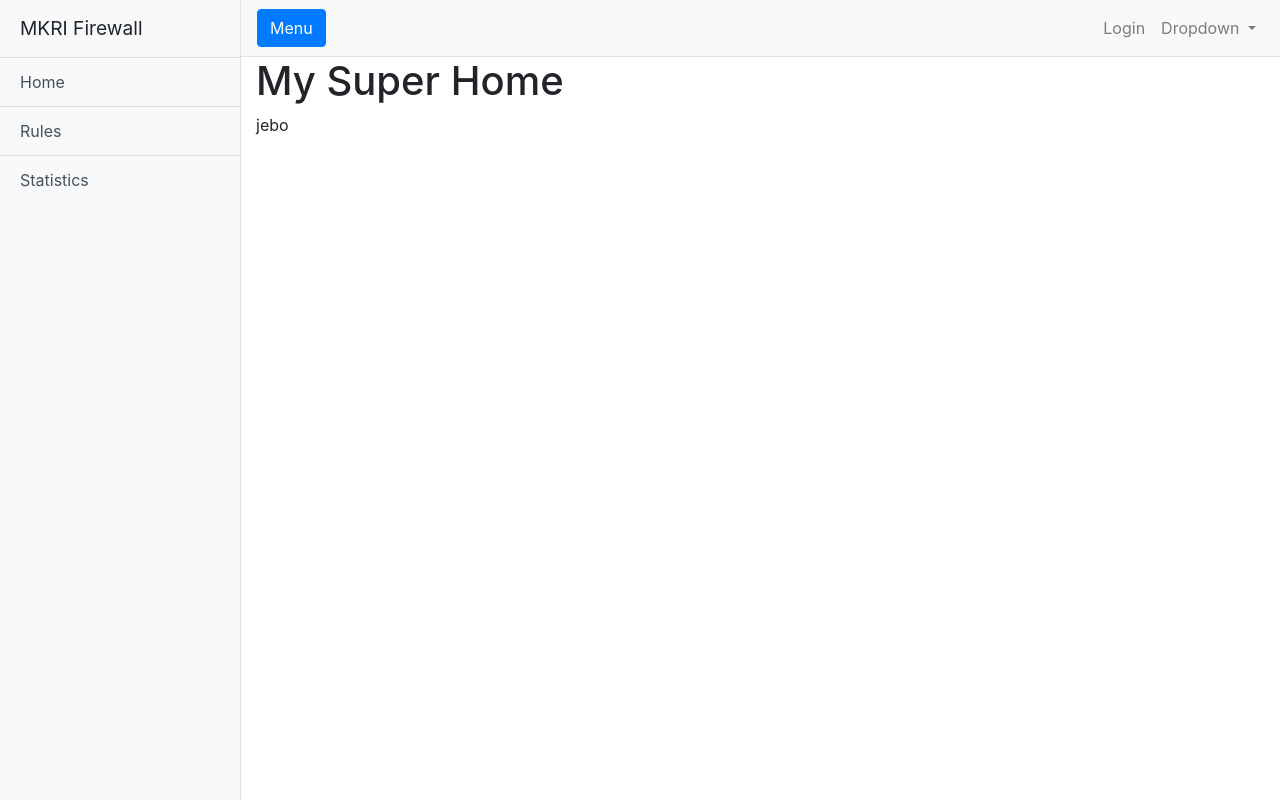
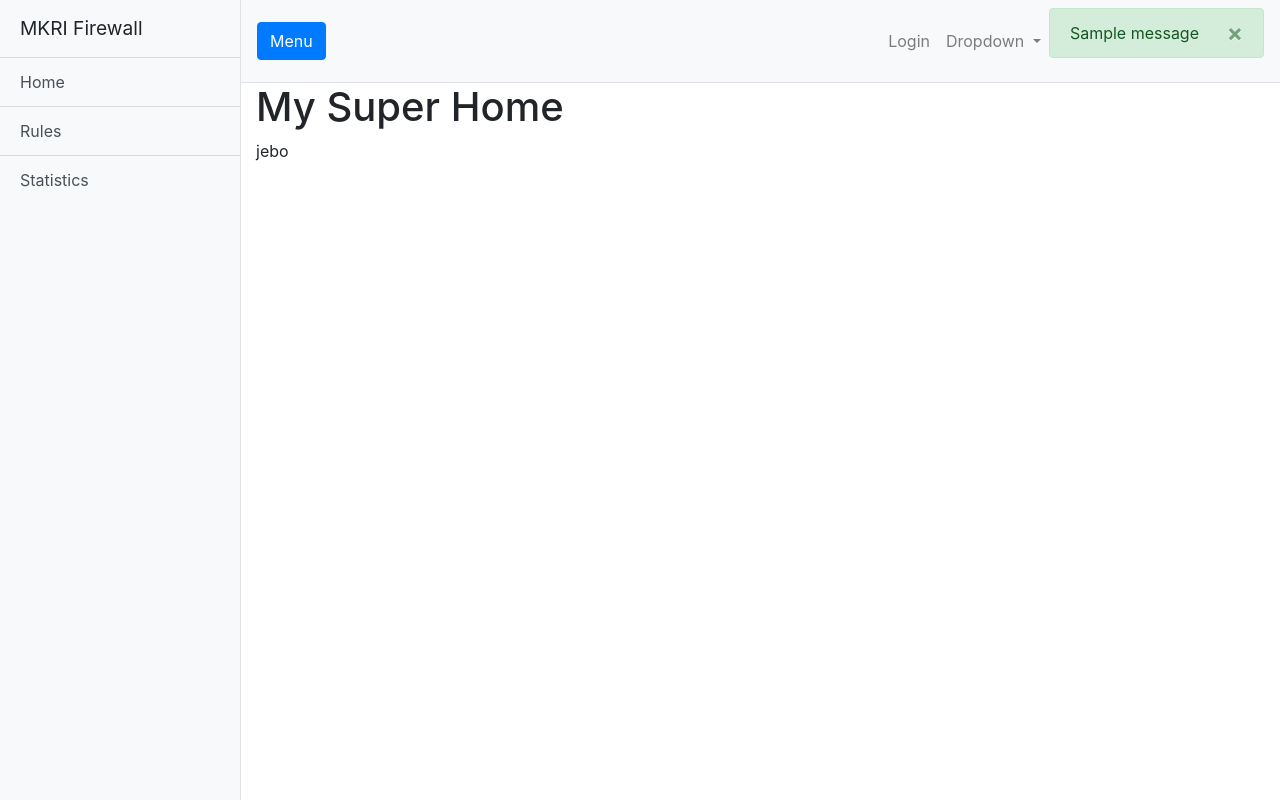
Before and after one commit to adiosnb/MKRI, a Django app: page / in a window 1280 px wide. Run offline with Django 3.2, Linux system fonts and the light colour scheme; tables that the repository leaves empty hold one stand-in row (values such as "Sample post"); one stand-in notice (Sample message) is shown; some libraries are stand-ins or nearby versions.

Commit message:
[django] base view: adding popup messages

```diff
--- a/mkrifirewall/firewall/templates/firewall/base.html
+++ b/mkrifirewall/firewall/templates/firewall/base.html
@@ -65,6 +65,19 @@
               </div>
             </li>
           </ul>
+            {% if messages %}
+                {% for message in messages %}
+                    {#                        <li{% if message.tags %} class="alert-{{ message.tags }}"{% endif %}>{{ message }}</li>#}
+                    <div class="alert
+                    {% if message.tags %} alert-{{ message.tags }} {% endif %}
+                    alert-dismissible fade show" role="alert">
+                        <button type="button" class="close" data-dismiss="alert" aria-label="Close">
+                            <span aria-hidden="true">&times;</span>
+                        </button>
+                        {{ message }}
+                    </div>
+                {% endfor %}
+            {% endif %}
         </div>
       </nav>
 
```
